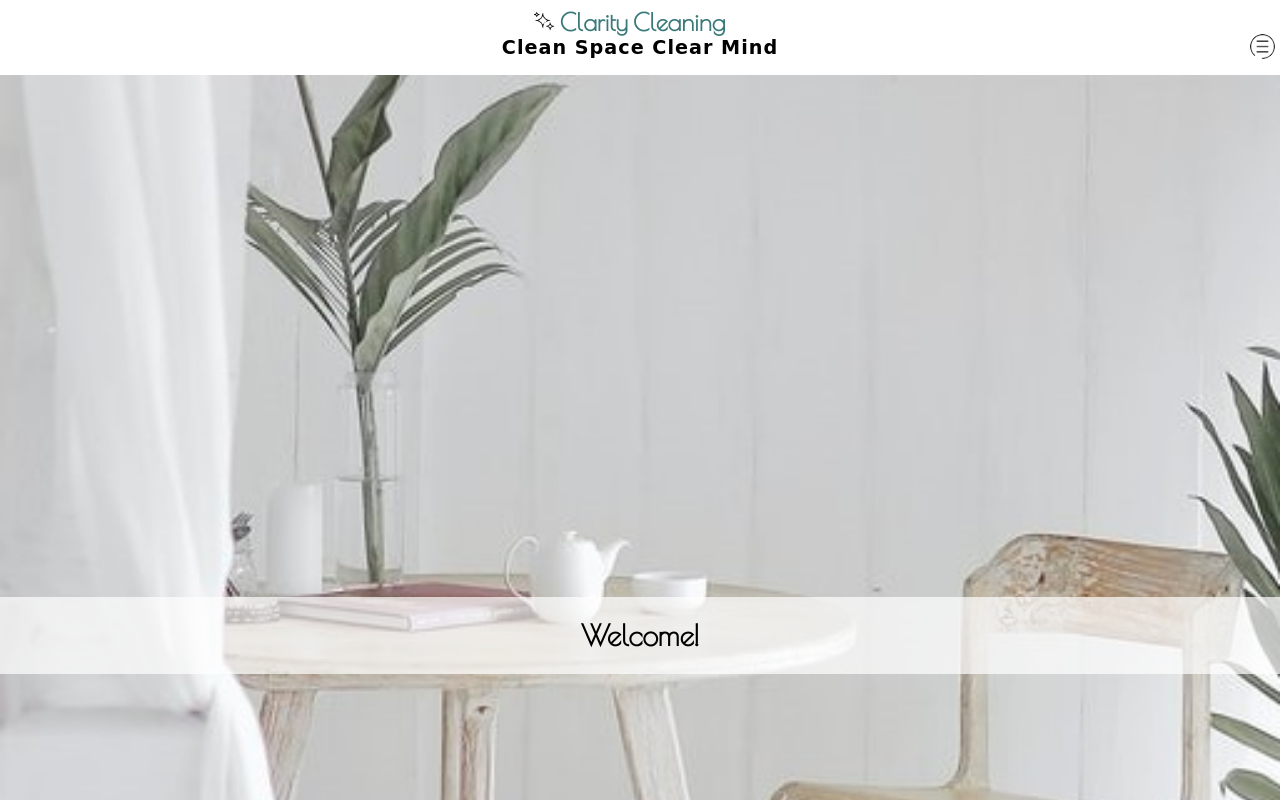
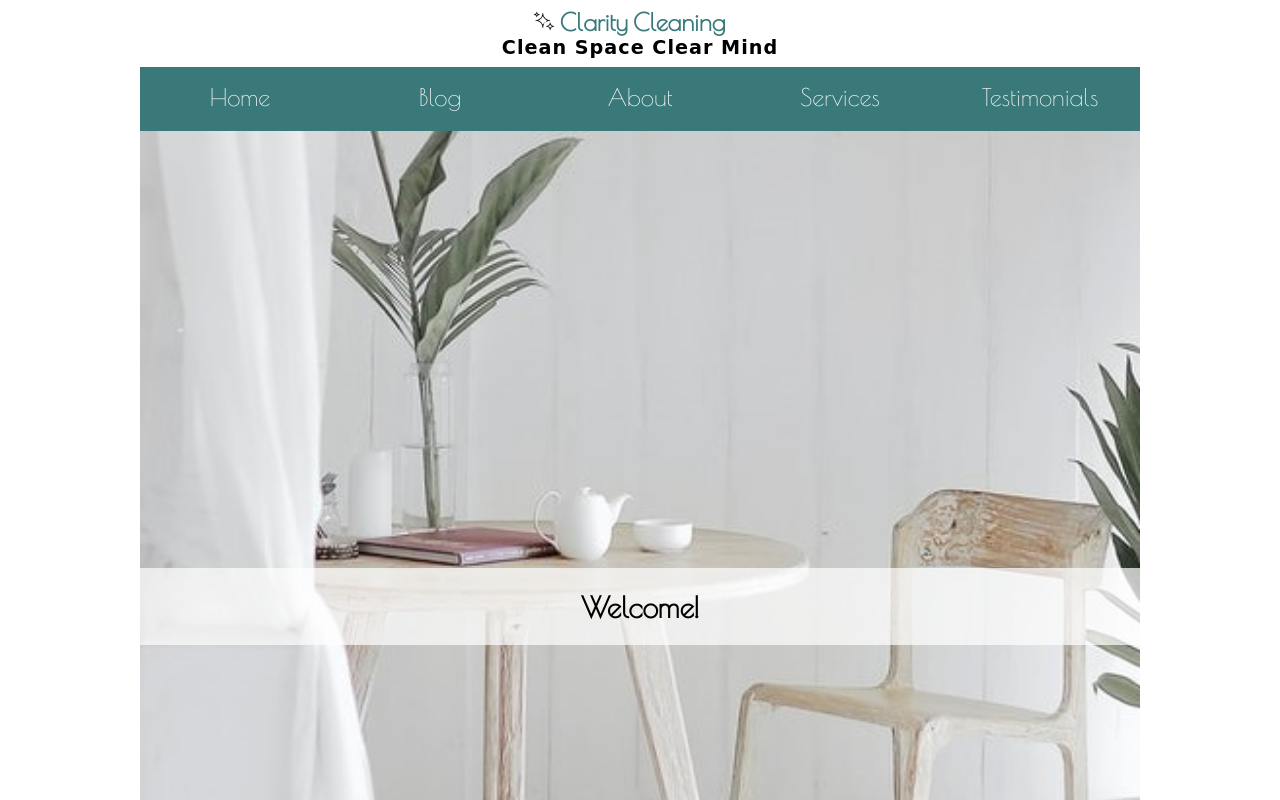
Before and after one commit to myrmnn/cc, a plain HTML site: page index.html in a window 1280 px wide. Shown: the top 800 px of the page. Drawn offline with nearby package versions, Linux system fonts and the light colour scheme; a web font is replaced by a local one.

Commit message:
added navigation animations

```diff
--- a/app.js
+++ b/app.js
@@ -1,7 +1,23 @@
 const menu = document.querySelector(".menu");
 const nav = document.querySelector(".navbar");
+const topOfNav = nav.offsetTop;
+const navLogo = document.querySelector(".logo");
 
 menu.addEventListener("click", () => {
 	nav.classList.toggle("show");
 	menu.classList.toggle("open");
 });
+
+function fixedNav() {
+	if (window.innerWidth >= 1000 && window.scrollY > topOfNav) {
+		nav.classList.add("fixedNav");
+		navLogo.classList.add("show");
+		document.body.style.paddingTop = nav.offsetHeight + "px";
+	} else {
+		nav.classList.remove("fixedNav");
+		document.body.style.paddingTop = 0;
+		navLogo.classList.remove("show");
+	}
+}
+
+window.addEventListener("scroll", fixedNav);
--- a/index.html
+++ b/index.html
@@ -32,6 +32,10 @@
 		</header>
 		<nav>
 			<ul class="navbar">
+				<li class="logo">
+					<img src="/clean.png" alt="sparkles" />
+					<a href=""> C C</a>
+				</li>
 				<li><a href="#">Home</a></li>
 				<li><a href="#">Blog</a></li>
 				<li><a href="#">About</a></li>
@@ -39,6 +43,7 @@
 				<li><a href="#">Testimonials</a></li>
 			</ul>
 		</nav>
+
 		<!-- front-page -->
 		<main>
 			<section class="welcome">
--- a/style.scss
+++ b/style.scss
@@ -6,12 +6,18 @@ $blueAlpha: #749b768f;
 * {
 	padding: 0;
 	margin: 0;
+	box-sizing: border-box;
 }
 
 body {
 	font-family: $mainFont;
 	text-align: center;
 	overflow-x: hidden;
+
+	@media screen and (min-width: 1000px) {
+		width: 1000px;
+		margin: 0 auto;
+	}
 }
 
 .menu {
@@ -19,10 +25,15 @@ body {
 	width: 25px;
 	right: 5px;
 	cursor: pointer;
+	outline: none;
 	border-radius: 50%;
 
 	&.open {
-		background-color: $blueAlpha;
+		background-color: lighten($blue, 15%);
+	}
+
+	@media screen and (min-width: 1000px) {
+		display: none;
 	}
 }
 
@@ -43,6 +54,11 @@ body {
 	overflow-x: hidden;
 	z-index: 2;
 	background-color: white;
+
+	@media screen and (min-width: 1000px) {
+		width: 1000px;
+		position: relative;
+	}
 
 	&__img {
 		width: 20px;
@@ -75,31 +91,98 @@ body {
 		letter-spacing: 1px;
 	}
 }
+nav {
+	display: flex;
+}
 
 .navbar {
 	background-color: $blue;
-	padding: 1em 0;
 	position: fixed;
 	top: 74px;
 	width: 100%;
 	right: -100%;
 	z-index: 2;
+	opacity: 0;
+	transition: right 0.7s ease-in-out, opacity 0.7s ease-in-out;
 
-	transition: all 0.5s ease-in-out;
+	@media screen and (min-width: 1000px) {
+		right: 0;
+		opacity: 1;
+		display: flex;
+		left: 0;
+		width: 1000px;
+		margin: 0 auto;
+		position: static;
+
+		&.fixedNav {
+			position: fixed;
+			top: 0;
+			box-shadow: 1px 1px 5px rgba(0, 0, 0, 0.3);
+		}
+	}
+
 	& li {
 		list-style: none;
-		margin: 1em 0;
+		flex: 1;
+		padding: 1em 0;
+		position: relative;
+
+		&.logo {
+			display: none;
+			transition: all 1s ease-in-out;
+
+			@media screen and (min-width: 1000px) {
+				background: whitesmoke;
+
+				overflow: hidden;
+				display: flex;
+				justify-content: center;
+				white-space: nowrap;
+				max-width: 0;
+
+				&.show {
+					max-width: 600px;
+				}
+
+				& a {
+					font-weight: bold;
+					margin-left: 0.3em;
+					color: black;
+				}
+			}
+		}
 	}
+
 	& a {
 		text-decoration: none;
 		color: whitesmoke;
-		// font-weight: bold;
-		font-size: 1.3rem;
+		font-size: 1.5rem;
+
+		&::after {
+			content: "";
+			display: block;
+			position: absolute;
+			width: 50%;
+			height: 1px;
+			margin: 0 auto;
+			bottom: 15px;
+			left: 25%;
+			background: whitesmoke;
+			transform: scalex(0);
+			transform-origin: center;
+			transition: transform 0.5s ease;
+		}
+
+		&:hover::after,
+		&:focus::after {
+			transform: scalex(1);
+			transition: transform 0.5s ease;
+		}
 	}
 
 	&.show {
 		right: 0;
-		transition: right 0.5s ease;
+		opacity: 1;
 	}
 }
 
@@ -136,6 +219,9 @@ body {
 	&__img {
 		width: 100%;
 		margin-top: 75px;
+		@media screen and (min-width: 1000px) {
+			margin-top: 0;
+		}
 	}
 }
 
```
Also changed, not shown: style.css, 1 other file.
